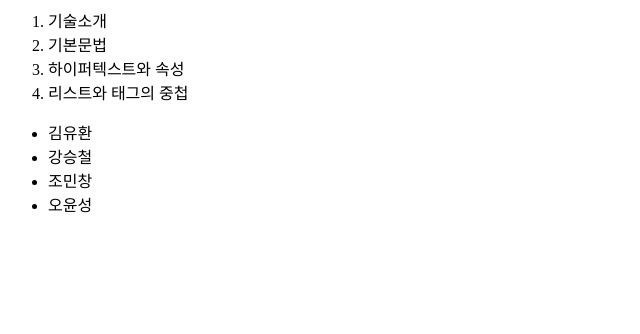
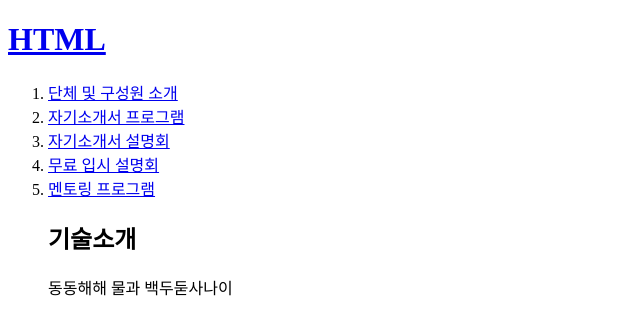
Before and after one commit to seogwiroad/seogwiroad, a plain HTML site: page 무료 입시 설명회.html in a window 1280 px wide. Shown: the whole page, without its empty margins (0-640 px from the left). Drawn offline with Linux system fonts and the light colour scheme.

Commit message:
Add files via upload

```diff
--- a/무료 입시 설명회.html
+++ b/무료 입시 설명회.html
@@ -1,13 +1,22 @@
+<!DOCTYPE html>
+<html>
+<head>
+  <title>서로, 서귀포의 길</title>
+  <meta charset="utf-8">
+</head>
+
+<body>
+<h1><a href="index.html">HTML</a></h1>
 <ol>
-  <li>기술소개</li>
-  <li>기본문법</li>
-  <li>하이퍼텍스트와 속성</li>
-  <li>리스트와 태그의 중첩</li>
-</ol>
+  <li><a href="단체 및 구성원 소개.html">단체 및 구성원 소개</a></li>
+  <li><a href="자기소개서 프로그램.html">자기소개서 프로그램</a></li>
+  <li><a href="자기소개서 설명회.html">자기소개서 설명회</a></li>
+  <li><a href="무료 입시 설명회.html">무료 입시 설명회</a></li>
+  <li><a href="멘토링 프로그램.html">멘토링 프로그램</a></li>
 
-<ul>
-  <li>김유환</li>
-  <li>강승철</li>
-  <li>조민창</li>
-  <li>오윤성</li>
-</ul>
+<h2>기술소개</h2>
+
+동동해해 물과 백두둗사나이
+
+</body>
+</html>
```
Also changed, not shown: index.html (+1 -5 lines), 단체 및 구성원 소개.html (+8 -8 lines), 멘토링 프로그램.html (+21 -3 lines), 자기소개서 설명회.html (+6 -6 lines), 자기소개서 프로그램.html (+14 -6 lines).
